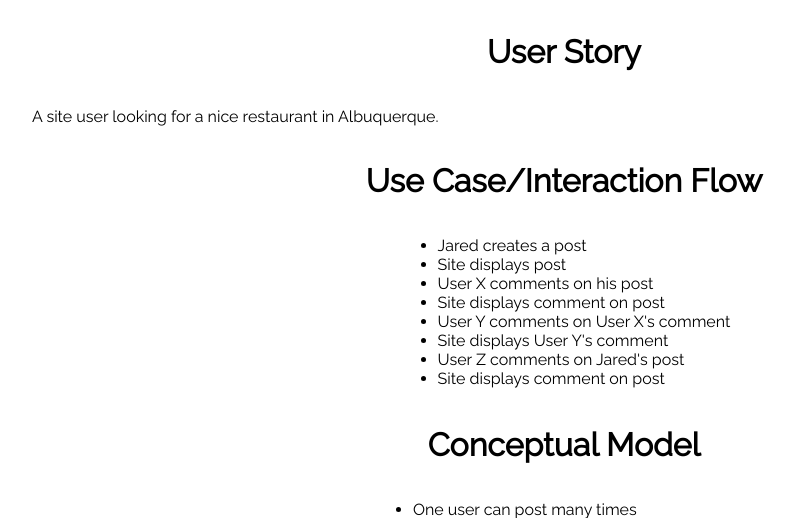
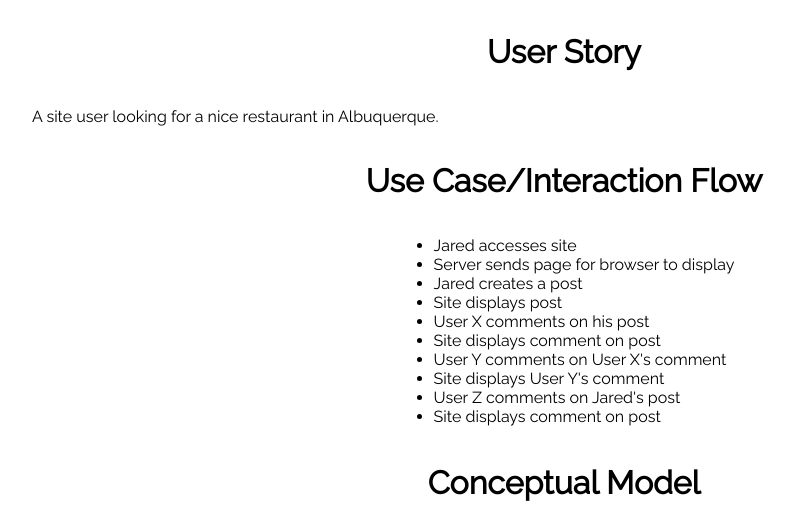
Before and after one commit to Koriganp/data-design, a PHP site: page / in a window 1280 px wide. Shown: the part 938-1456 px from the top of the page, without its empty margins (76-871 px from the left). Run offline with PHP 8.4, Linux system fonts and the light colour scheme.

Commit message:
Added content to Case/Interaction Flow

```diff
--- a/index.php
+++ b/index.php
@@ -40,6 +40,8 @@
 			<h1>Use Case/Interaction Flow</h1>
 			<div class="centerList">
 				<ul>
+					<li>Jared accesses site</li>
+					<li>Server sends page for browser to display</li>
 					<li>Jared creates a post</li>
 					<li>Site displays post</li>
 					<li>User X comments on his post</li>
```
